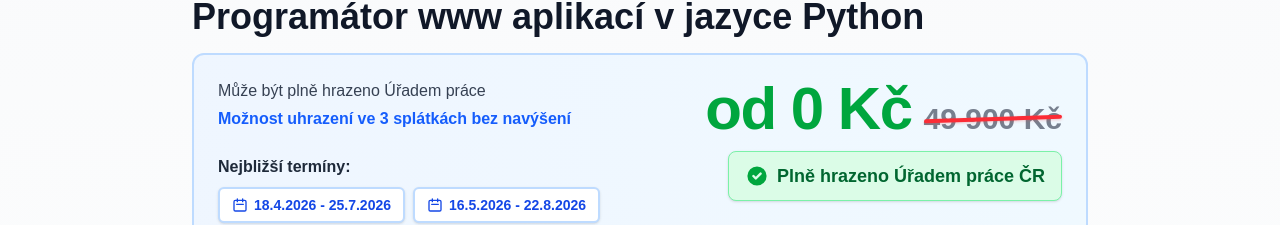
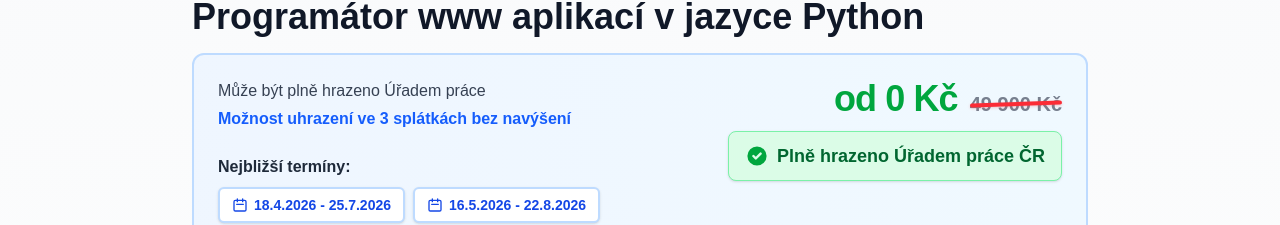
Before and after one commit to eXpansePi/expansepi, a Next.js app: page /cs/kurzy/programator-www-aplikaci-v-pythonu in a window 1280 px wide. Shown: the part 139-364 px from the top of the page. Built offline with nearby package versions, Linux system fonts and the light colour scheme; no server answers.

Commit message:
price size change

```diff
--- a/app/[lang]/kurzy/[slug]/components/AnimatedPrice.tsx
+++ b/app/[lang]/kurzy/[slug]/components/AnimatedPrice.tsx
@@ -31,9 +31,9 @@ export default function AnimatedPrice({ originalPrice, newPrice }: AnimatedPrice
             <div className="flex items-baseline gap-3 flex-wrap">
                 {/* New price - appears after strikethrough */}
                 <span
-                    className={`text-5xl sm:text-6xl font-black text-green-600 tracking-tight transition-all duration-700 ease-out ${phase === 'revealing' || phase === 'done'
-                            ? 'opacity-100 translate-y-0 scale-100'
-                            : 'opacity-0 translate-y-2 scale-95'
+                    className={`text-3xl sm:text-4xl font-black text-green-600 tracking-tight transition-all duration-700 ease-out ${phase === 'revealing' || phase === 'done'
+                        ? 'opacity-100 translate-y-0 scale-100'
+                        : 'opacity-0 translate-y-2 scale-95'
                         }`}
                 >
                     {newPrice}
@@ -41,7 +41,7 @@ export default function AnimatedPrice({ originalPrice, newPrice }: AnimatedPrice
 
                 {/* Original price with animated strikethrough */}
                 <span className="animated-price-original relative inline-block">
-                    <span className={`text-2xl sm:text-3xl font-bold text-gray-500 transition-opacity duration-500 ${phase === 'initial' ? 'opacity-100' : 'opacity-90'
+                    <span className={`text-lg sm:text-xl font-bold text-gray-500 transition-opacity duration-500 ${phase === 'initial' ? 'opacity-100' : 'opacity-90'
                         }`}>
                         {originalPrice}
                     </span>
@@ -49,8 +49,8 @@ export default function AnimatedPrice({ originalPrice, newPrice }: AnimatedPrice
                     {/* Animated red strikethrough line */}
                     <span
                         className={`absolute left-0 top-1/2 h-[4px] bg-red-500 rounded-full transition-all ease-out ${phase === 'initial'
-                                ? 'w-0 opacity-0'
-                                : 'opacity-100'
+                            ? 'w-0 opacity-0'
+                            : 'opacity-100'
                             }`}
                         style={{
                             width: phase === 'initial' ? '0%' : '100%',
```
Also changed, not shown: public/msmt/msmt.jpg (deleted).
